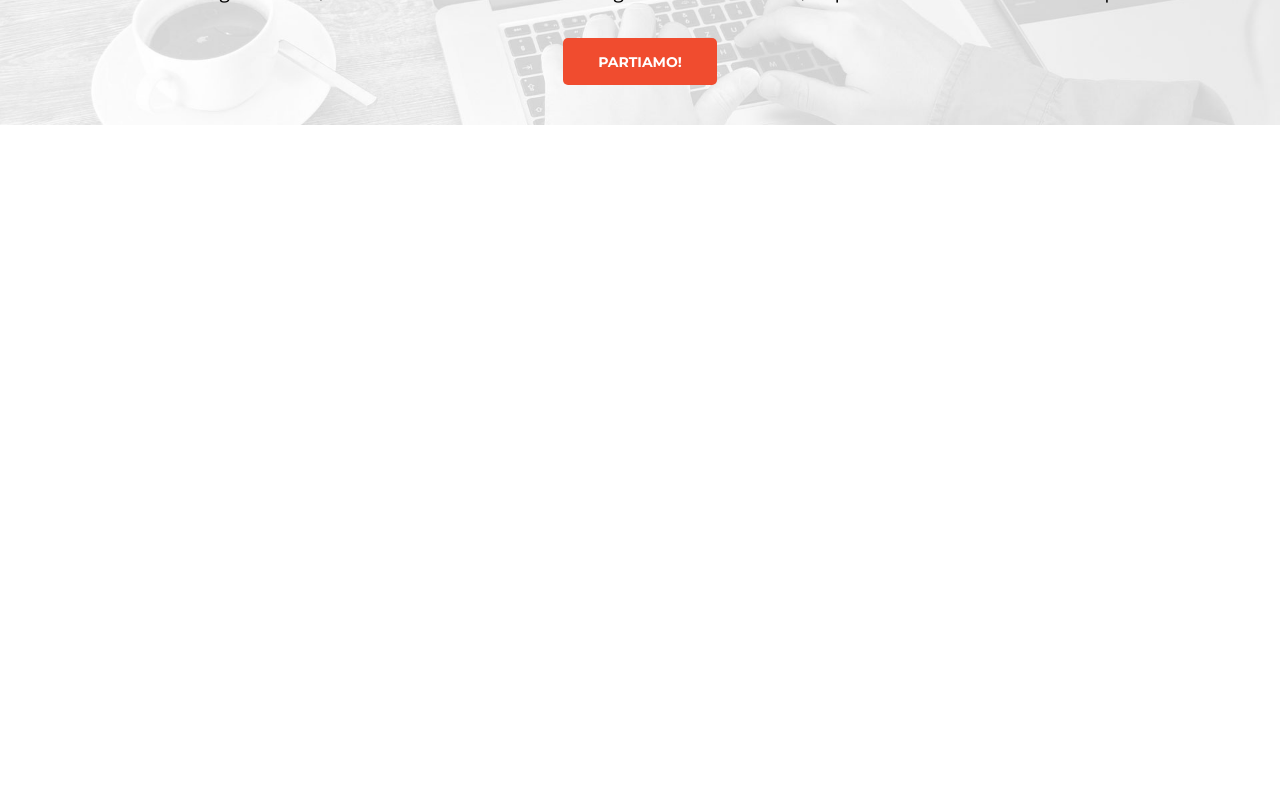
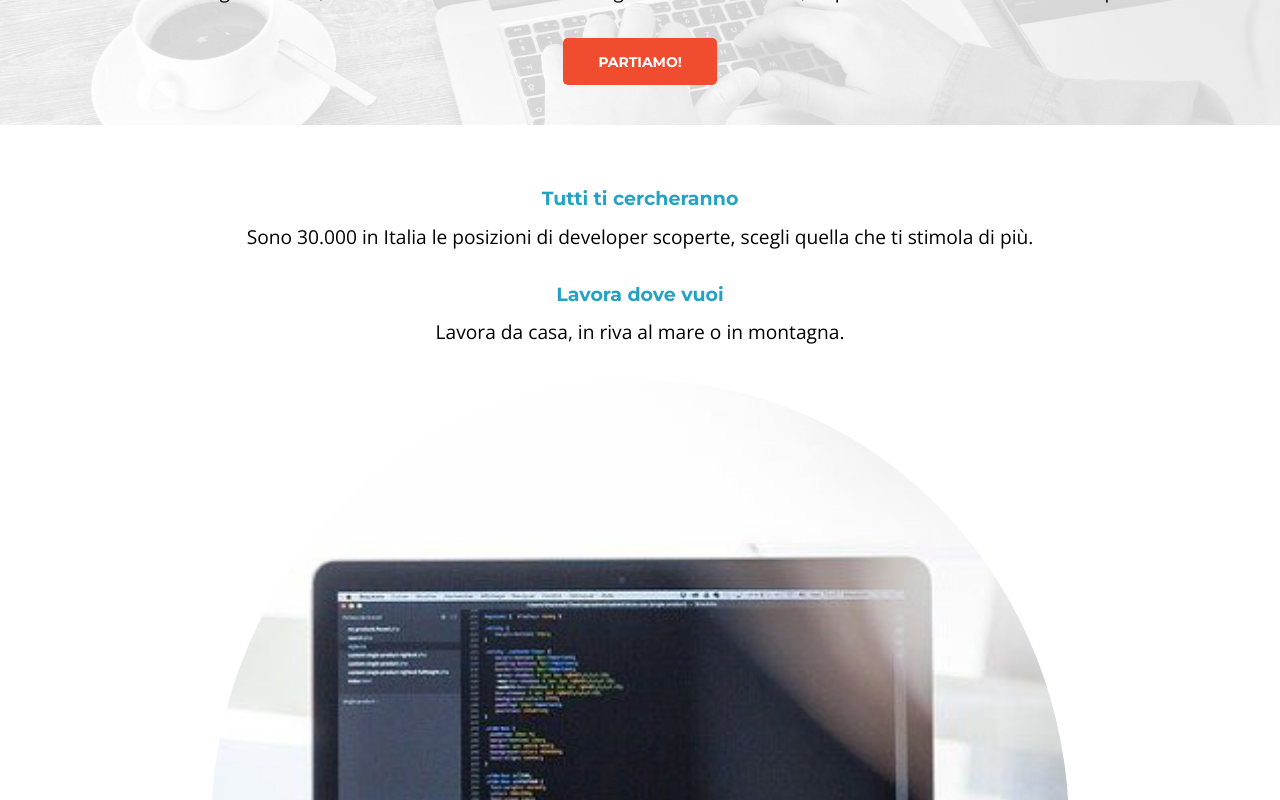
Before and after one commit to mainogiulia/Esercizio, a plain HTML site: page index.html in a window 1280 px wide. Shown: the part 340-1140 px from the top of the page. Before the commit the page ends 800 px from the top, so only its background shows below. Drawn offline with nearby package versions, Linux system fonts and the light colour scheme; a web font is replaced by a local one.

Commit message:
adds first section

```diff
--- a/css/style.css
+++ b/css/style.css
@@ -1,6 +1,7 @@
 @import url("https://fonts.googleapis.com/css2?family=Lora:ital,wght@0,400..700;1,400..700&family=Montserrat:ital,wght@0,100..900;1,100..900&family=Playfair+Display:ital,wght@0,400..900;1,400..900&family=Poppins:ital,wght@0,100;0,200;0,300;0,400;0,500;0,600;0,700;0,800;0,900;1,100;1,200;1,300;1,400;1,500;1,600;1,700;1,800;1,900&family=Prata&family=Roboto:ital,wght@0,100;0,300;0,400;0,500;0,700;0,900;1,100;1,300;1,400;1,500;1,700;1,900&display=swap");
 @import url("https://fonts.googleapis.com/css2?family=Lora:ital,wght@0,400..700;1,400..700&family=Open+Sans:ital,wght@0,300..800;1,300..800&family=Playfair+Display:ital,wght@0,400..900;1,400..900&family=Poppins:ital,wght@0,100;0,200;0,300;0,400;0,500;0,600;0,700;0,800;0,900;1,100;1,200;1,300;1,400;1,500;1,600;1,700;1,800;1,900&family=Prata&family=Roboto:ital,wght@0,100;0,300;0,400;0,500;0,700;0,900;1,100;1,300;1,400;1,500;1,700;1,900&display=swap");
 
+/* HERO */
 .logo {
   background-color: black;
   width: 100%;
@@ -31,8 +32,8 @@
 
 h1 {
   font-size: 37px;
+  font-family: "Montserrat", sans-serif;
   font-weight: bold;
-  font-family: "Montserrat", sans-serif;
   color: #25a2c3;
   padding-top: 3.5rem;
 }
@@ -49,3 +50,32 @@ button {
   border: 0;
   margin-bottom: 2.5rem;
 }
+
+/* MAIN */
+h3 {
+  font-family: "Montserrat", sans-serif;
+  font-weight: bold;
+  color: #25a2c3;
+  font-size: 19px;
+}
+
+.first-section p {
+  font-family: "Open Sans", sans-serif;
+  font-size: 1.2rem;
+  padding: 0.8rem 2rem 2rem 2rem;
+  line-height: 1.65;
+}
+
+.first-section {
+  text-align: center;
+}
+
+.first-section > div:first-child > h3 {
+  padding-top: 4rem;
+}
+
+.first-section img {
+  width: 67%;
+  border-radius: 60%;
+  padding-bottom: 2.5rem;
+}
--- a/index.html
+++ b/index.html
@@ -26,7 +26,25 @@
         <p>Smetti di inseguire i titoli, inizia a lavorare. Mentre tutti vogliono arricchire il CV, tu pensa ad arricchire le tue competenze.</p>
         <button>Partiamo!</button>
       </div>
-      <div></div>
+      <div class="first-section">
+        <div>
+          <h3>Tutti ti cercheranno</h3>
+          <p>Sono 30.000 in Italia le posizioni di developer scoperte, scegli quella che ti stimola di più.</p>
+        </div>
+        <div>
+          <h3>Lavora dove vuoi</h3>
+          <p>Lavora da casa, in riva al mare o in montagna.</p>
+        </div>
+        <img src="./images/notebook.jpg" alt="notebook photo" />
+        <div>
+          <h3>Scegli il tuo ruolo</h3>
+          <p>Potrai scegliere se essere Azienda, Freelance o Startup.</p>
+        </div>
+        <div>
+          <h3>Lavoro in libertà</h3>
+          <p>Non serve lavorare in ufficio per essere creatori di prodotti digitali.</p>
+        </div>
+      </div>
     </main>
   </body>
 </html>
```
